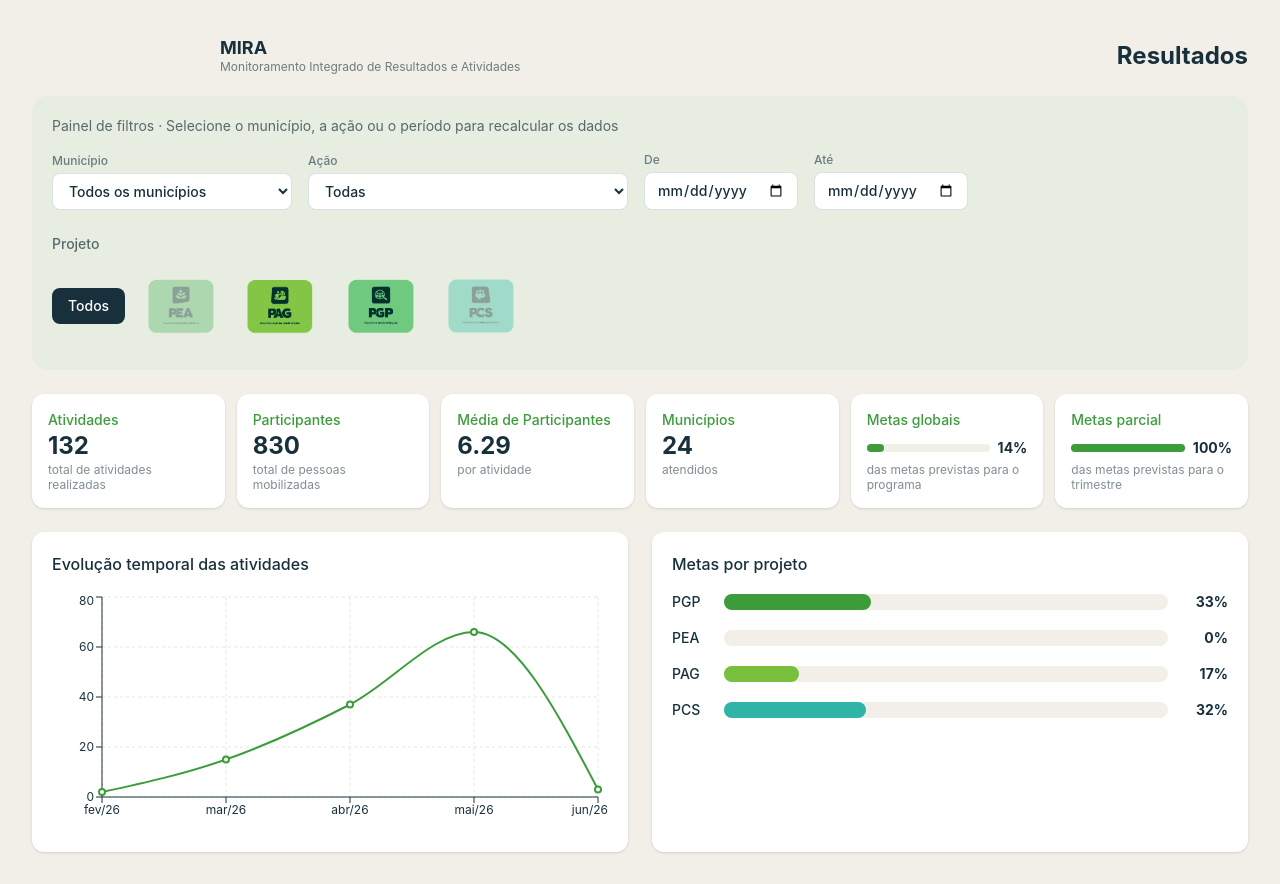
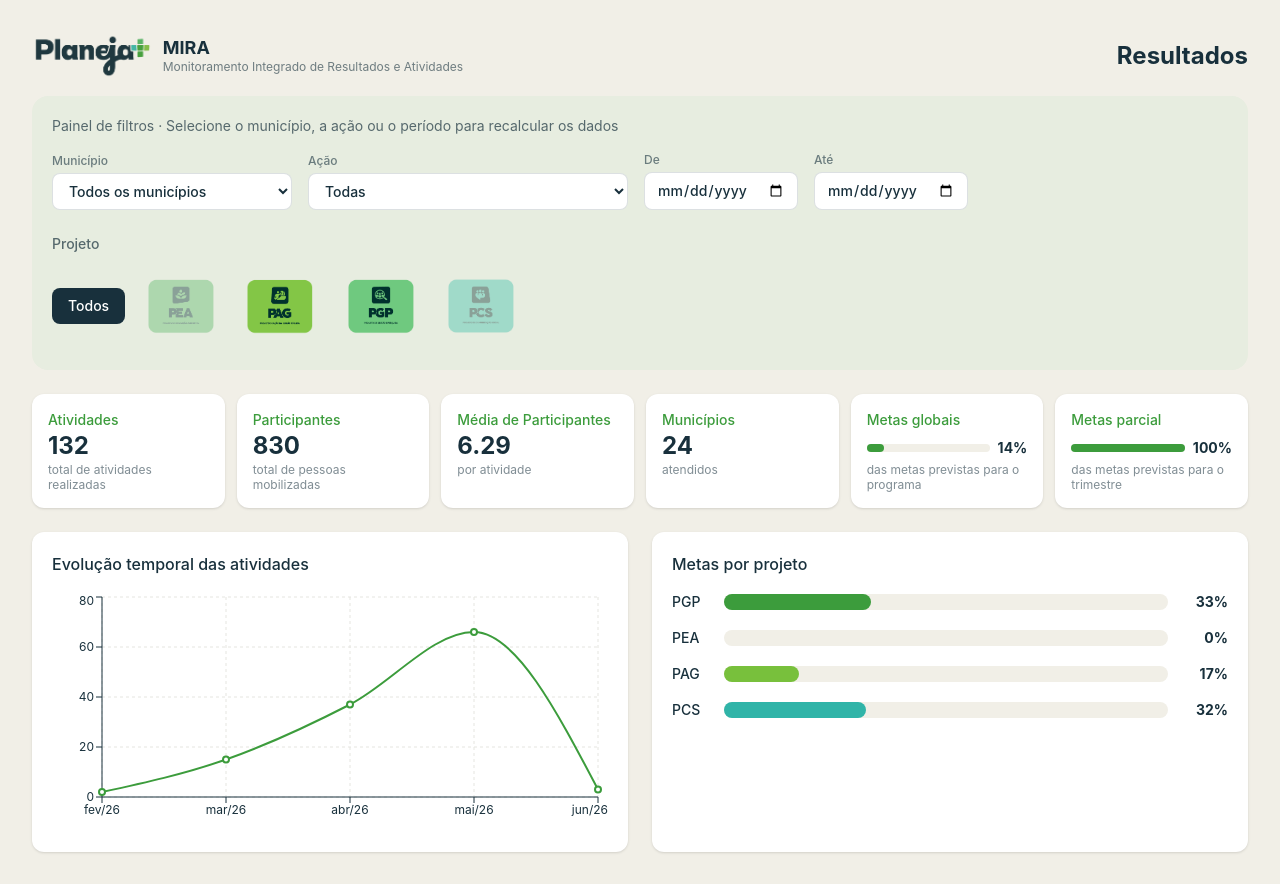
Before and after one commit to AugustoQueiroz13/mira-planeja, a React (Vite) app: page / in a window 1280 px wide. Built offline with nearby package versions, Linux system fonts and the light colour scheme.

Commit message:
MIRA: logo em png no cabecalho

```diff
--- a/src/App.tsx
+++ b/src/App.tsx
@@ -82,12 +82,7 @@ export default function App() {
     <div className="min-h-screen bg-mira-bege p-6 md:p-8">
       <header className="mb-4 flex items-center justify-between">
         <div className="flex items-center gap-3">
-         <div
-          role="img"
-          aria-label="Planeja+"
-          className="h-12 w-44 shrink-0 bg-contain bg-left bg-no-repeat"
-          style={{ backgroundImage: 'url(/logo-planeja.svg)' }}
-        />
+         <img src="/logo-planeja.png" alt="Planeja+" className="h-12 w-auto shrink-0" />
           <div>
             <h1 className="text-lg font-bold leading-tight text-mira-escuro">MIRA</h1>
             <p className="text-xs text-mira-escuro/60">
```
Also changed, not shown: public/logo-planeja.png (added), public/logo-planeja.svg (deleted).
